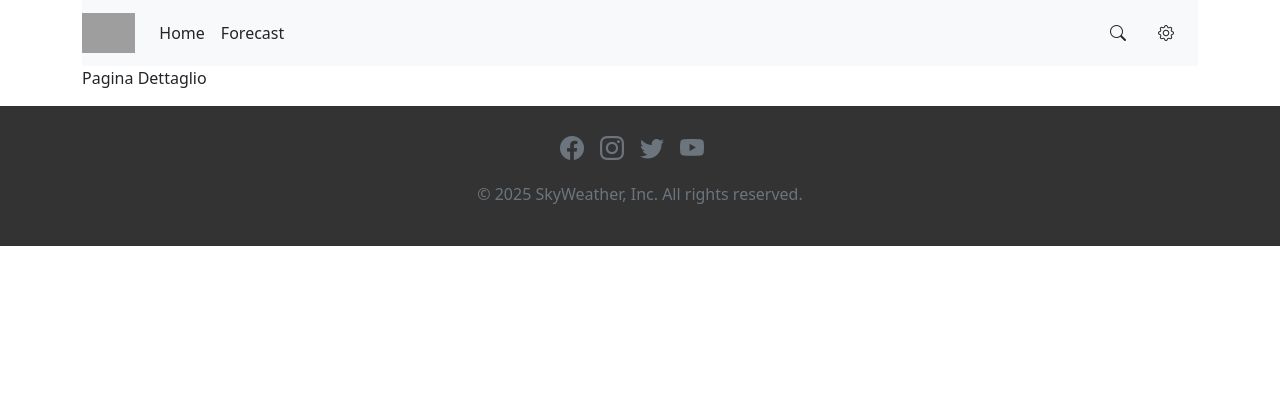
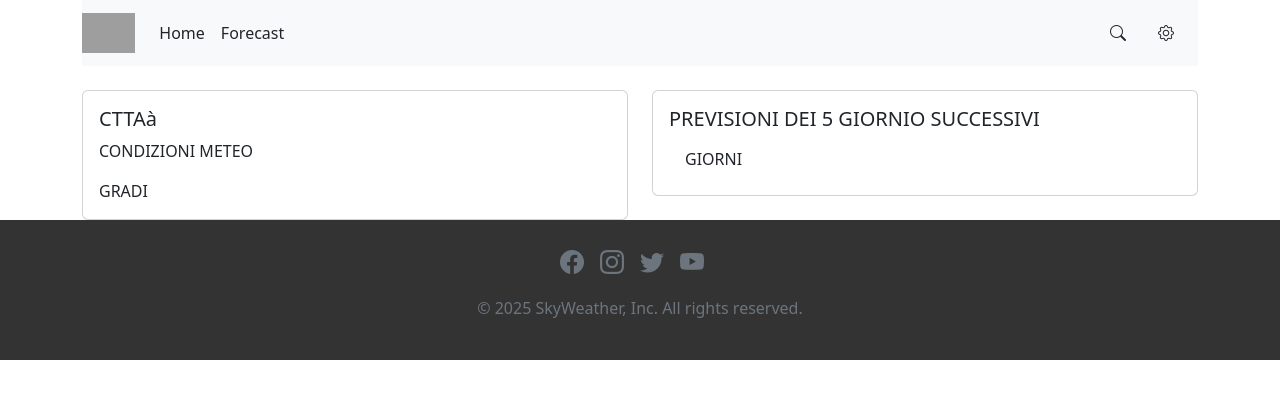
Before and after one commit to GiorgiaMannino/Progettosettimanale-S10-L5, a React (Vite) app: page /detail in a window 1280 px wide. Shown: the top 398 px of the page. Built offline with nearby package versions, Linux system fonts and the light colour scheme; grey boxes are pictures that could not be loaded.

Commit message:
organizzazione pagina detail

```diff
--- a/src/components/Detail.jsx
+++ b/src/components/Detail.jsx
@@ -1,9 +1,30 @@
-import { Container } from "react-bootstrap";
+import { Container, Row, Col, Card, ListGroup } from "react-bootstrap";
 
 const Detail = () => {
   return (
-    <Container>
-      <p>Pagina Dettaglio</p>
+    <Container className="mt-4">
+      <Row>
+        <Col sm={12} md={6}>
+          <Card>
+            <Card.Body>
+              <Card.Title className="d-flex align-items-center">CTTAà</Card.Title>
+              <Card.Text>CONDIZIONI METEO</Card.Text>
+              <Card.Text>GRADI</Card.Text>
+            </Card.Body>
+          </Card>
+        </Col>
+
+        <Col sm={12} md={6}>
+          <Card className="mb-4 ">
+            <Card.Body>
+              <Card.Title>PREVISIONI DEI 5 GIORNIO SUCCESSIVI</Card.Title>
+              <ListGroup variant="flush">
+                <ListGroup.Item> GIORNI</ListGroup.Item>
+              </ListGroup>
+            </Card.Body>
+          </Card>
+        </Col>
+      </Row>
     </Container>
   );
 };
```
